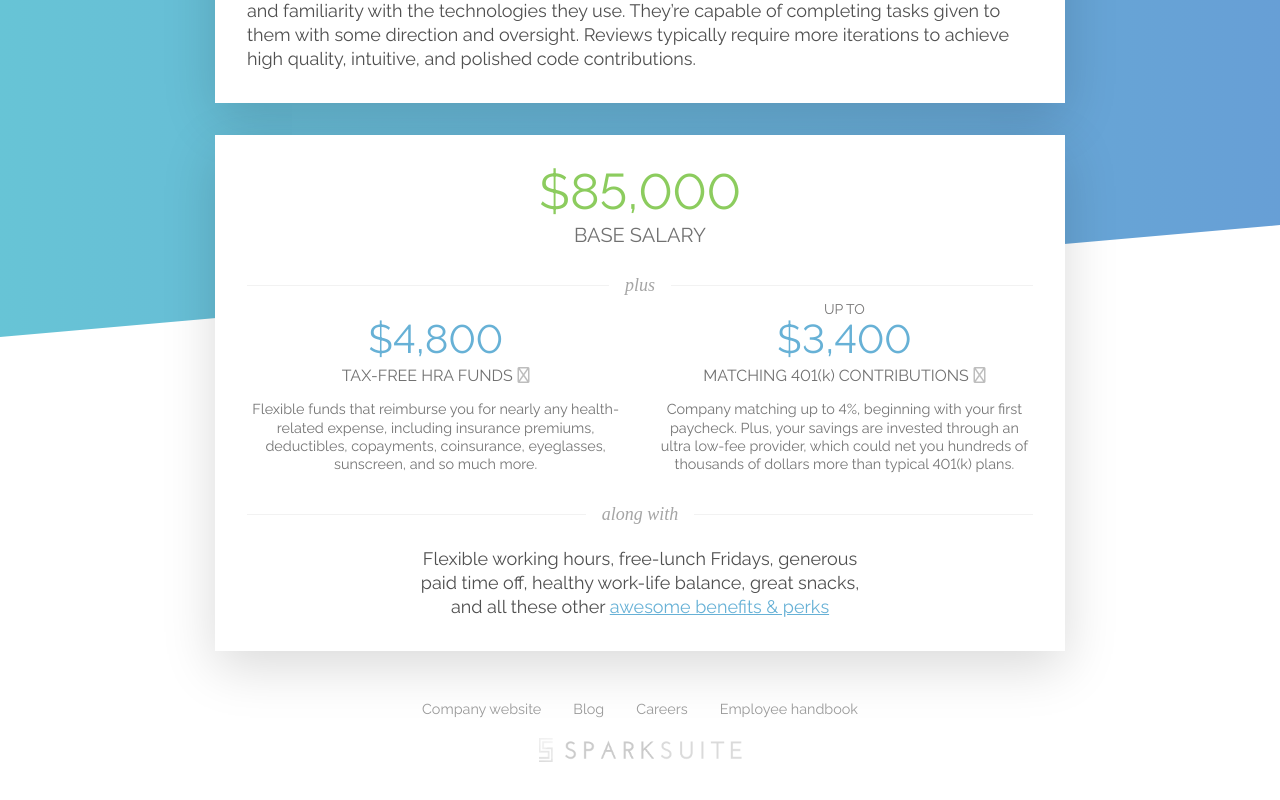
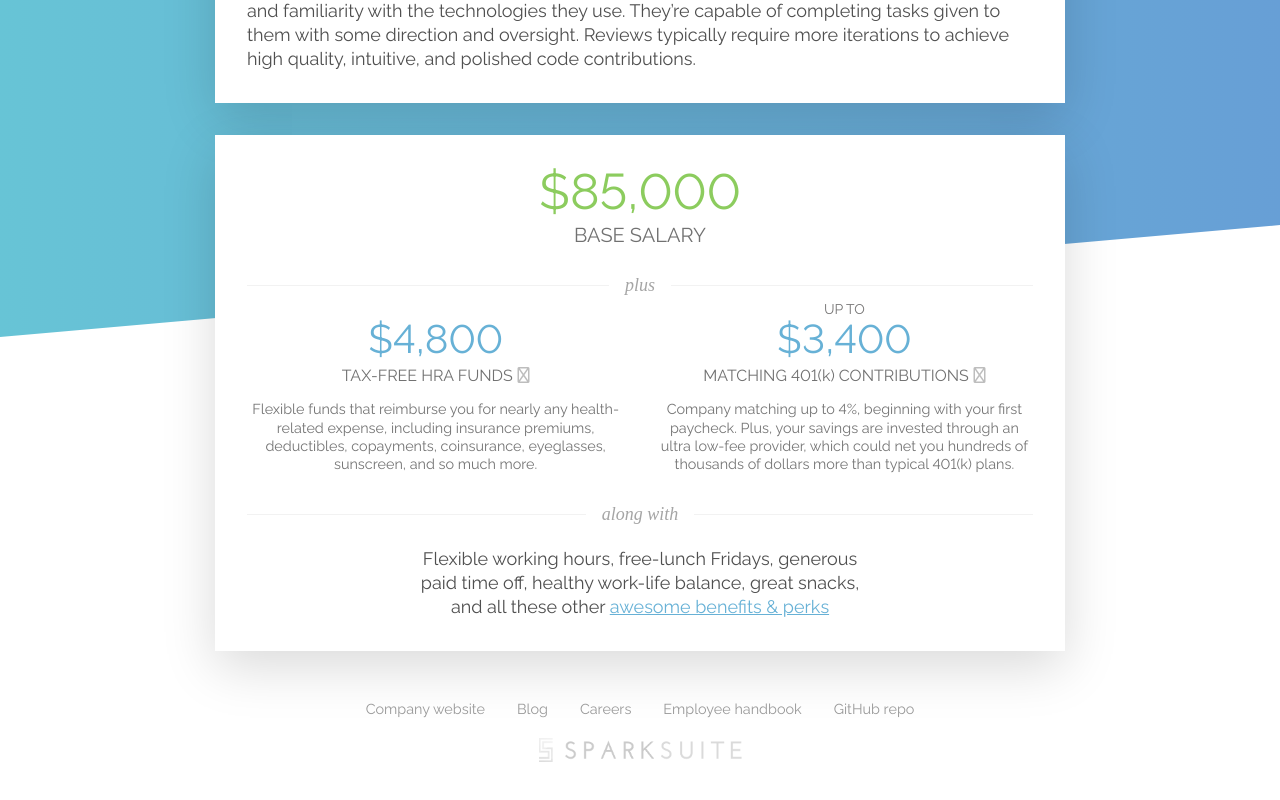
Before and after one commit to sparksuite/salary-calculator, a React (Create React App) app: page / in a window 1280 px wide. Shown: the part 431-1231 px from the top of the page. Built offline with nearby package versions, Linux system fonts and the light colour scheme; a web font is replaced by a local one.

Commit message:
Add link to GitHub repo in footer

```diff
--- a/src/components/footer.tsx
+++ b/src/components/footer.tsx
@@ -70,6 +70,13 @@ const Footer: React.FC = () => {
 				>
 					Employee handbook
 				</a>
+				<a
+					href='https://github.com/sparksuite/salary-calculator'
+					target='_blank'
+					rel='noopener noreferrer'
+				>
+					GitHub repo
+				</a>
 			</div>
 
 			<img src='/logo.png' alt='Sparksuite logo' />
```
Also changed, not shown: 1 other file (tests, documents, lock files or other folders).
